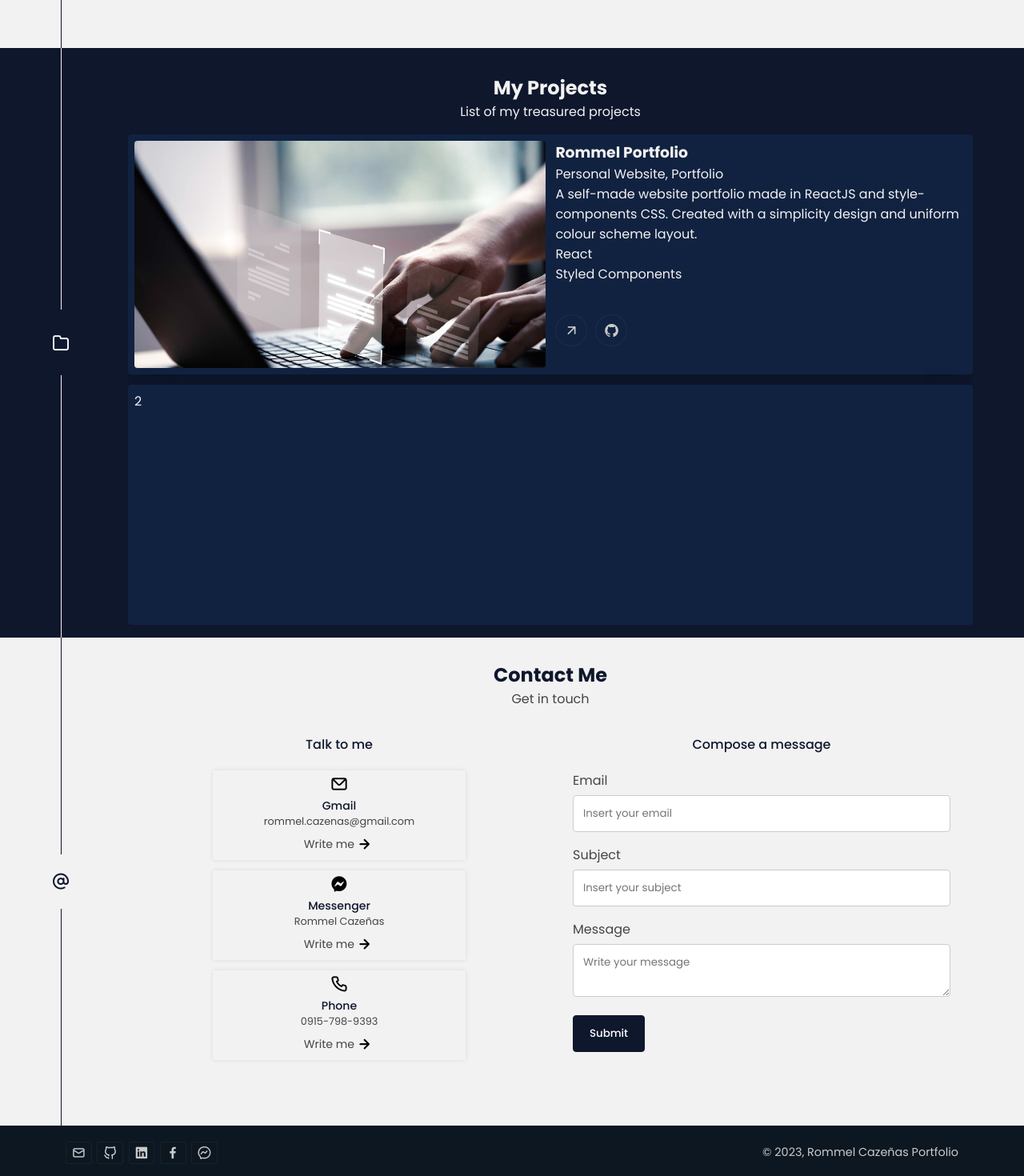
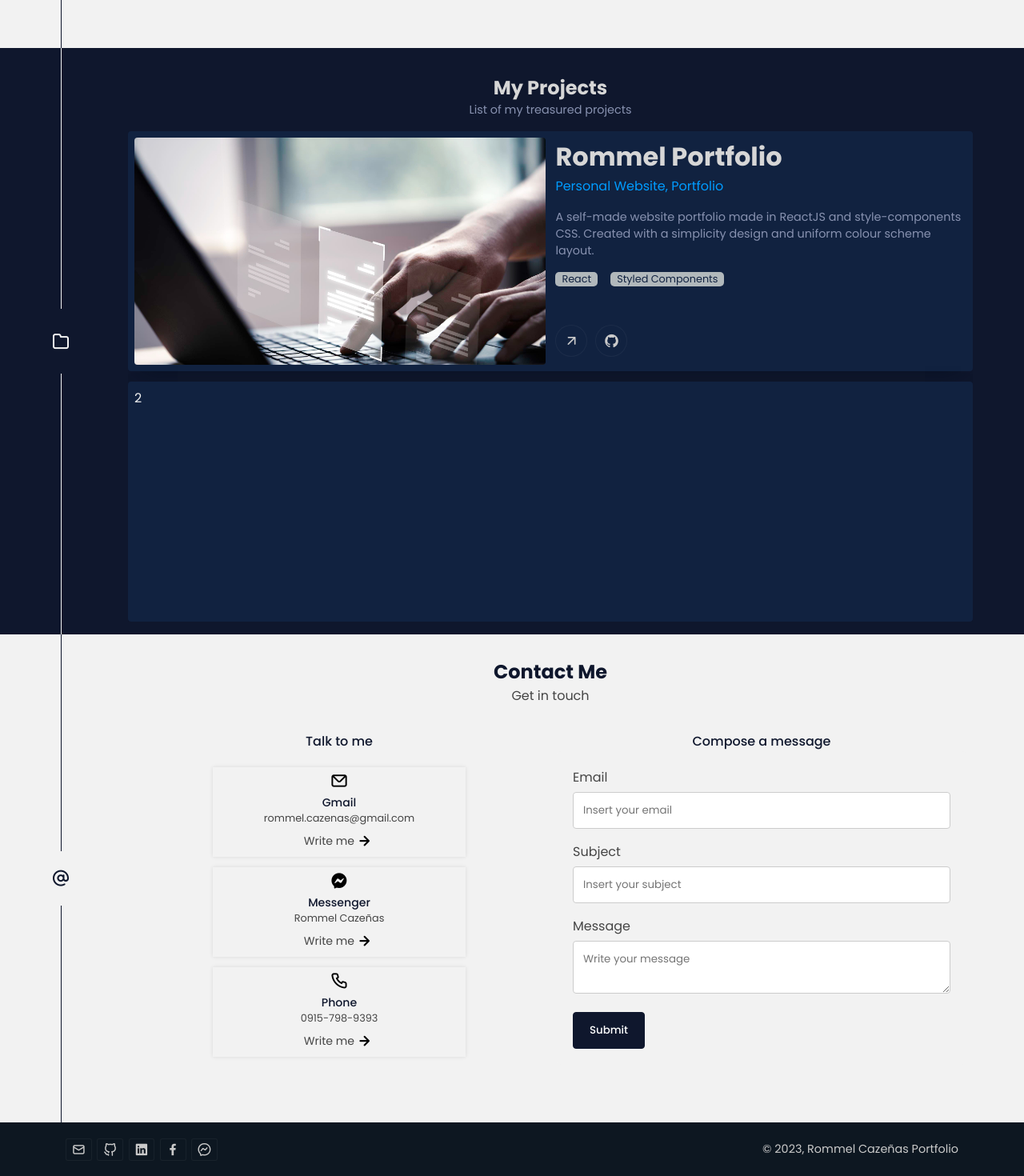
Before and after one commit to Meenngg/rommel-portfolio, a React (Create React App) app: page / in a window 1280 px wide. Shown: the part 1540-3010 px from the top of the page at 80% size. Built offline with nearby package versions, Linux system fonts and the light colour scheme.

Commit message:
add project component and fill text format.

```diff
--- a/src/App.css
+++ b/src/App.css
@@ -16,6 +16,8 @@
   --dark-theme-color: #0f172d/*0f172d*/;
   --light-theme-color: #f2f2f2;
   --highlight-theme-color: #009cff;
+  --dark-text-theme-color: #8892b0;
+
 }
 
 /* DEFAULT SETS */
--- a/src/App.js
+++ b/src/App.js
@@ -63,11 +63,11 @@ function App() {
         {/* &#127793; Rommel Cazeñas :) &#127793; */}
           <div>
             <div>
-              <button><i className="uil uil-envelope-alt"></i></button>
-              <button><i className="uil uil-github-alt"></i></button>
-              <button><i className="uil uil-linkedin"></i></button>
-              <button><i className="uil uil-facebook-f"></i></button>
-              <button><i className="uil uil-facebook-messenger-alt"></i></button>
+              <button><a href="https://mail.google.com/mail/u/0/#inbox?compose=GTvVlcSKjDhQQtVckGNnhCcPXTdBZhcrpVhlgplNVGlrSlPqNMWQglkLkpvdFWlppFKxjVwCXwXNr"><i className="uil uil-envelope-alt"></i></a></button>
+              <button><a href="https://github.com/Meenngg"><i className="uil uil-github-alt"></i></a></button>
+              <button><a href="https://www.linkedin.com/in/rommel-caze%C3%B1as/"><i className="uil uil-linkedin"></i></a></button>
+              <button><a href="https://www.facebook.com/rommel.diana.cazenas"><i className="uil uil-facebook-f"></i></a></button>
+              <button><a href="https://m.me/rommel.diana.cazenas"><i className="uil uil-facebook-messenger-alt"></i></a></button>
             </div>
             <div>
               <p>&copy; 2023, Rommel Cazeñas Portfolio</p>
--- a/src/styles/home.style.css
+++ b/src/styles/home.style.css
@@ -2,6 +2,8 @@
     --dark-theme-color: #0f172d;
     --light-theme-color: #f2f2f2;
     --highlight-theme-color: #009cff;
+    /* --dark-text-theme-color: #8892b0; */
+
 
     height: 100vh;
     overflow-y: hidden;
--- a/src/styles/project.style.css
+++ b/src/styles/project.style.css
@@ -1,8 +1,24 @@
+.project h1, h3 {
+    font-size: 1.5em;
+    color: #d6d6d6;
+}
+
+.project h3 {
+    font-size: 2em;
+}
+
+.project p {
+    font-size: 0.9em;
+    color: var(--dark-text-theme-color);
+}
+
 .project {
     --dark-theme-color: #0f172d;
     --light-theme-color: #f2f2f2;
     --highlight-theme-color: #009cff;
     --child-dark-theme-color: #112240;
+    --dark-title-theme-color: #e6f1ff;
+    --dark-text-theme-color: #8892b0;
 
     color: var(--light-theme-color);
     display: grid;
@@ -33,8 +49,6 @@
     display: grid;
     grid-template-columns: 1fr;
     gap: 0.8em;
-
-
 }
 
 .project-list > .project-card {
@@ -65,6 +79,11 @@
     height: 100%;
 }
 
+.card-description label {
+    font-size: 1em;
+    color: var(--highlight-theme-color);
+}
+
 /* link for live demo and github */
 .card-description button {
     margin-right: 10px;
@@ -82,7 +101,32 @@
     color: #cacaca;
 }
 
-.card-description section:last-child {
+.card-description div:first-child section {
+    margin: 1em 0;
+
+}
+
+.project-stack-used {
+    display: flex;
+    gap: 1em;
+}
+
+.project-stack-used section {
+    background-color: #B1B8BB;
+    padding: 0 0.5em;
+    border-radius: 5px;
+}
+
+.project-stack-used section p {
+    color: var(--child-dark-theme-color);
+    font-size: 0.8em;
+}
+
+.card-description div:last-child {
     align-self: end;
-    padding-bottom: 10px;
+    margin-bottom: 10px;
 }
+
+.card-description div:last-child section button:hover > i{
+    color: var(--highlight-theme-color);
+}
```
